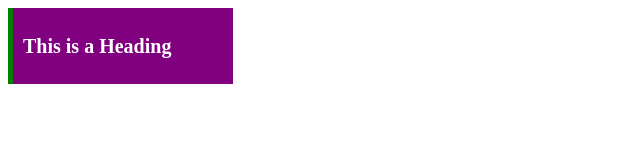
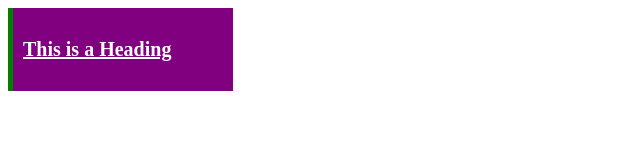
Before and after one commit to acciojob/all-styles-text-SahuKapil, a website: page main.html in a window 1280 px wide. Shown: the whole page, without its empty margins (0-640 px from the left). Drawn offline with Linux system fonts and the light colour scheme.

Commit message:
created a submission

```diff
--- a/main.html
+++ b/main.html
@@ -11,7 +11,7 @@
     <script type="text/javascript" src="./script.js">
 </script>
 	<div class="container">
-	  <h2> This is a Heading</h2>
+		<a href=""><h3> This is a Heading</h3></a>
 	</div>
 
 
--- a/styles.css
+++ b/styles.css
@@ -1,12 +1,10 @@
 .container {
-  width: 200px;
-  background-color: purple;
-  display: flex;
-  flex-direction: row;
-	border-left: 5px solid green;
-	padding: 10px;
+	  width: 200px;
+	  background-color: purple;
+	  border-left: 5px solid green;
+	  padding: 10px;
 }
- h2 , a {
-  font-size: 20px;
+ h3 , a {
+    font-size: 20px;
 	color: white;
 }
```
